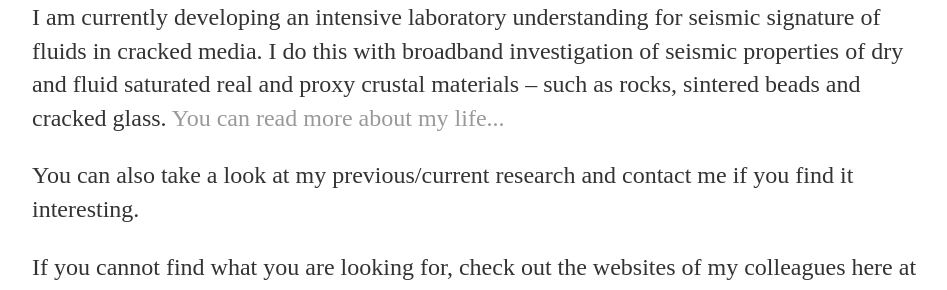
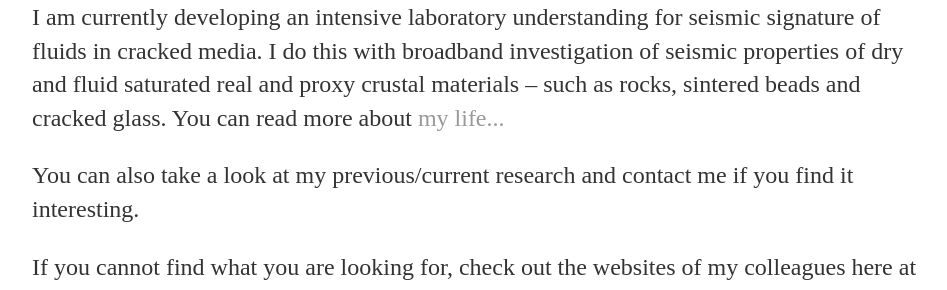
Before and after one commit to ogsm/ogsm.github.io, a Jekyll site: the page built from index.html, in a window 1280 px wide. Shown: the part 321-611 px from the top of the page, without its empty margins (160-1107 px from the left). Built offline with Jekyll 4.4.1, drawn with Linux system fonts in a browser that asks for light colours; part of the change alters nothing that is shown.

```diff
--- a/index.html
+++ b/index.html
@@ -6,7 +6,7 @@ title: Abdulwaheed Ògúnsàmì
 	<h1>Abdulwaheed Ògúnsàmì</h1>
 	<p>I'm a father of  three homeschoolers and a 3rd year PhD student at the Australian National University in Canberra. I study the physics of the shallow  Earth in the Research School of Earth Sciences, RSES.
 
-        <p> I am currently developing an intensive laboratory  understanding for  seismic signature of fluids in cracked media.  I do this with broadband investigation  of seismic properties of dry and fluid saturated  real and proxy crustal materials – such as  rocks,         sintered beads and cracked glass. <a href="/about"> You can read more about my life...</a></p> </div><!-- /.blurb -->
+        <p> I am currently developing an intensive laboratory  understanding for  seismic signature of fluids in cracked media.  I do this with broadband investigation  of seismic properties of dry and fluid saturated  real and proxy crustal materials – such as  rocks,         sintered beads and cracked glass. You can read more about <a href="/about"> my life...</a></p> </div><!-- /.blurb -->
         <p>You can also take a look at my previous/current research and contact me if you find it interesting.
 
         <p>If you cannot find what you are looking for, check out the websites of my colleagues here at RSES, at Colorado School of Mines         and at Khalifa University, United Arab Emirates.
```
